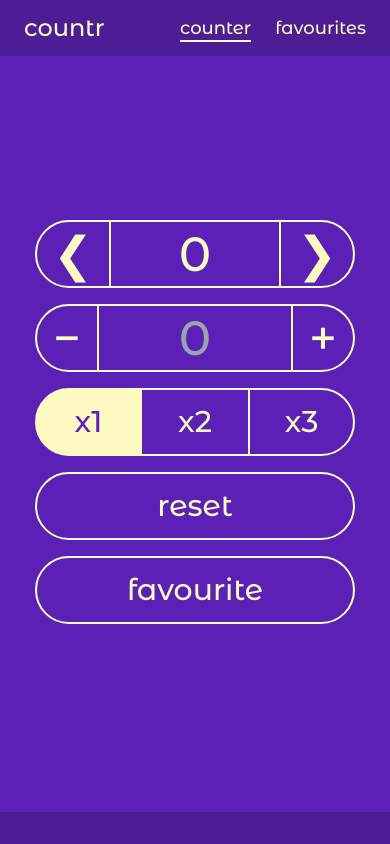
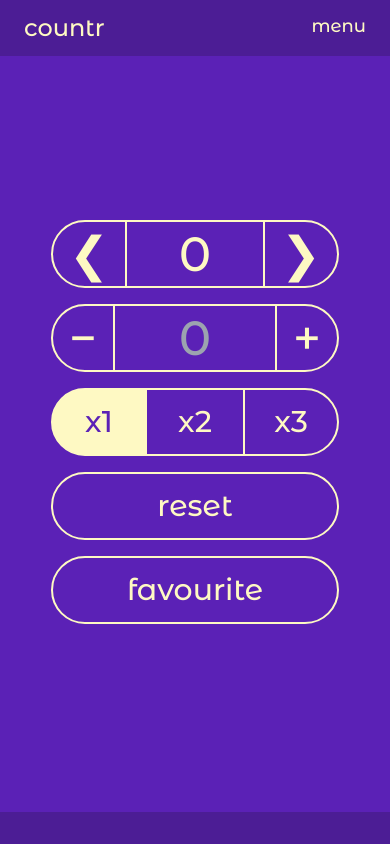
Before and after one commit to malthesers/countr, a Nuxt app: page / in a window 390 px wide. Built offline with nearby package versions, Linux system fonts and the light colour scheme.

Commit message:
Added mobile menu

```diff
--- a/components/Header.vue
+++ b/components/Header.vue
@@ -1,17 +1,33 @@
 <template>
   <header class="absolute z-10 w-full bg-violet-900 text-yellow-100 lowercase flex justify-between px-6 py-3">
     <NuxtLink to="/" class="text-2xl">Countr</NuxtLink>
-    <nav class="flex place-items-center gap-6 text-lg">
+    <nav class="hidden sm:flex place-items-center gap-6 text-lg">
       <NuxtLink to="/secret" v-if="counterStore.secret" class="animate-secret">Secret</NuxtLink>
       <NuxtLink to="/">Counter</NuxtLink>
       <NuxtLink to="/favourites">Favourites</NuxtLink>
     </nav>
+    <p class="sm:hidden place-items-center text-lg">
+      <span @click="showMobileMenu = !showMobileMenu" class="cursor-pointer">menu</span>
+    </p>
+    <Teleport to="body">
+      <Transition name="appear">
+        <div v-if="showMobileMenu" class="fixed top-0 z-10 w-full h-screen bg-violet-900 text-yellow-100 grid lowercase">
+          <nav @click="showMobileMenu = false" class="flex flex-col my-auto gap-6 text-4xl">
+            <NuxtLink to="/secret" v-if="counterStore.secret" class="mx-auto">Secret</NuxtLink>
+            <NuxtLink to="/" class="mx-auto">Counter</NuxtLink>
+            <NuxtLink to="/favourites" class="mx-auto">Favourites</NuxtLink>
+          </nav>
+        </div>
+      </Transition>
+    </Teleport>
   </header>
 </template>
 
 <script setup>
 import { useCounterStore } from '~~/store';
 const counterStore = useCounterStore();
+
+const showMobileMenu = ref(false)
 </script>
 
 <style scoped>
@@ -33,4 +49,14 @@ nav a::after {
 nav a:hover::after, nav a.router-link-exact-active::after  {
   width: 100%;
 }
+
+.appear-enter-active,
+.appear-leave-active {
+  transition: opacity 400ms ease;
+}
+
+.appear-enter-from,
+.appear-leave-to {
+  opacity: 0;
+}
 </style>
--- a/pages/index.vue
+++ b/pages/index.vue
@@ -1,5 +1,5 @@
 <template>
-  <div class="w-80 place-self-center text-center">
+  <div class="max-w-xs place-self-center text-center px-4">
     <Counter/>
     <MethodsCounterReplacer/>
     <MethodsCounterMultiplier/>
```
